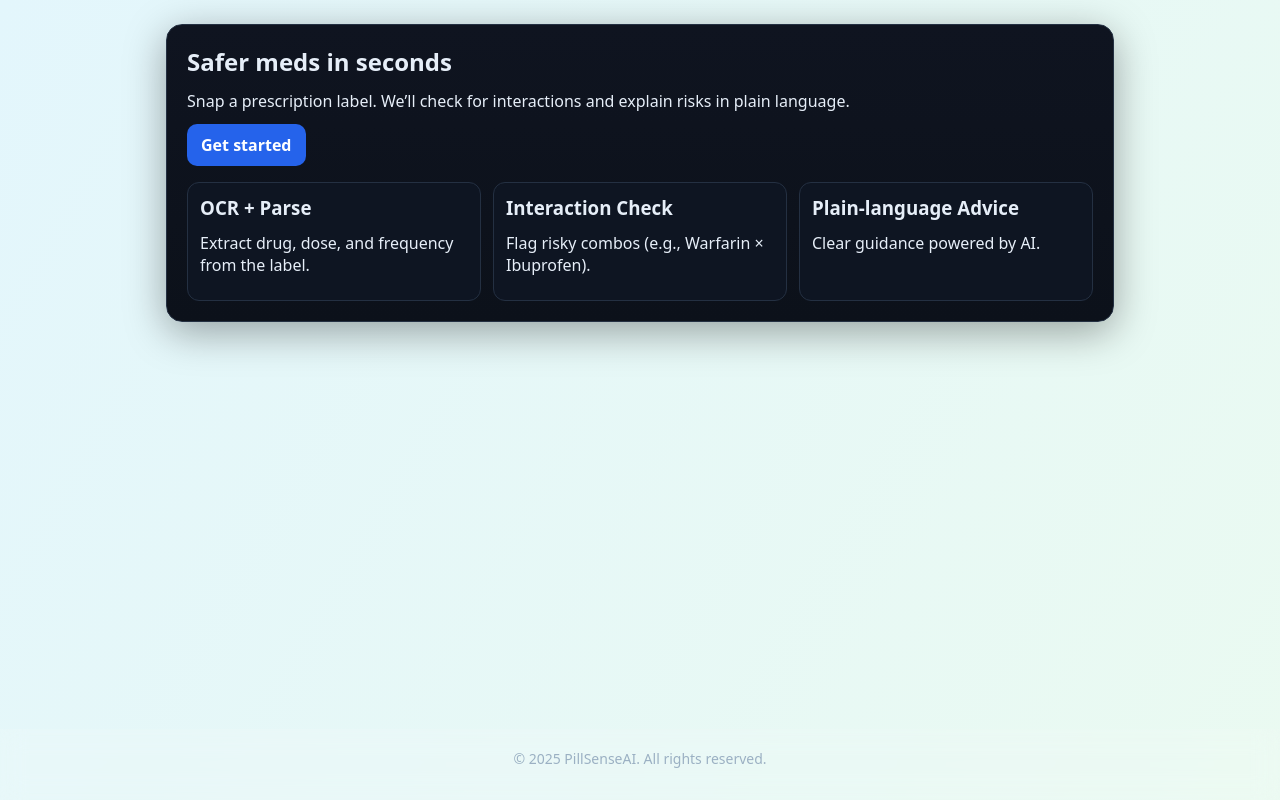
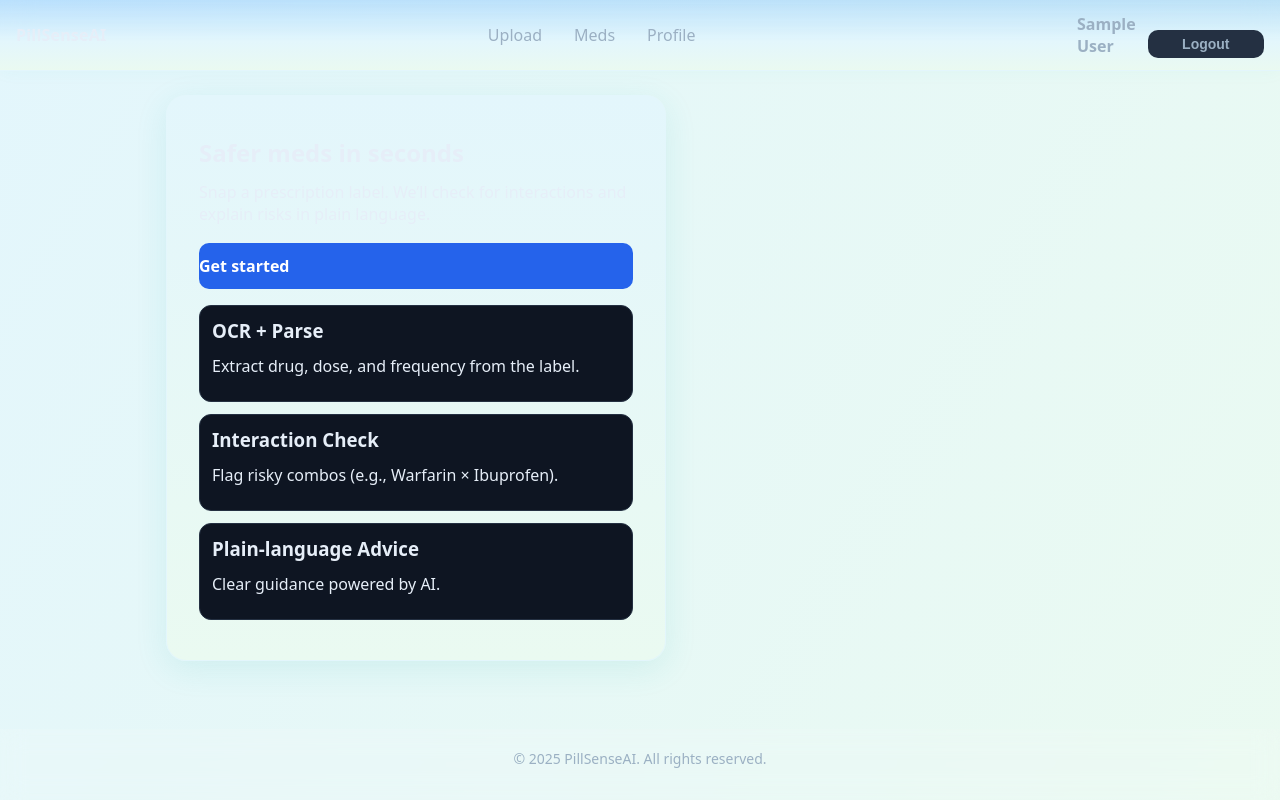
Before and after one commit to nxxis/PillSenseAI, a React (Vite) app in the folder apps/web/: page / in a window 1280 px wide. Built offline with nearby package versions, Linux system fonts and the light colour scheme; no server answers; sample sign-in values are in the browser's storage.

Commit message:
nav bar redesigned

```diff
--- a/apps/web/src/components/Header.jsx
+++ b/apps/web/src/components/Header.jsx
@@ -6,5 +6,56 @@ import AlertModal from './AlertModal.jsx';
 import '../styles/Header.css';
 
 export default function Header() {
-  return null;
+  const { user, logout } = useAuth();
+  const navigate = useNavigate();
+  const [showLogout, setShowLogout] = useState(false);
+
+  const handleLogout = () => {
+    logout();
+    navigate('/login');
+  };
+
+  return (
+    <header className="header">
+      <div className="header-inner">
+        <Link to="/" className="brand">
+          PillSenseAI
+        </Link>
+        <nav className="nav">
+          <NavLink to="/upload" className="nav-link">
+            Upload
+          </NavLink>
+          <NavLink to="/meds" className="nav-link">
+            Meds
+          </NavLink>
+          <NavLink to="/profile" className="nav-link">
+            Profile
+          </NavLink>
+        </nav>
+        {user ? (
+          <div style={{ display: 'flex', alignItems: 'center', gap: 12 }}>
+            <span style={{ color: '#9bb0c3', fontWeight: 600 }}>
+              {user.name || user.email}
+            </span>
+            <button
+              className="btn btn-muted"
+              onClick={handleLogout}
+              style={{ padding: '6px 14px', fontSize: 14 }}
+            >
+              Logout
+            </button>
+          </div>
+        ) : (
+          <nav className="nav">
+            <NavLink to="/login" className="nav-link">
+              Login
+            </NavLink>
+            <NavLink to="/register" className="nav-link">
+              Register
+            </NavLink>
+          </nav>
+        )}
+      </div>
+    </header>
+  );
 }
--- a/apps/web/src/pages/Upload.jsx
+++ b/apps/web/src/pages/Upload.jsx
@@ -114,8 +114,18 @@ export default function Upload() {
   };
 
   return (
+    <div className="upload-center">
       <section className="card">
-      <h2>Upload or snap a label</h2>
+        <h2
+          style={{
+            textAlign: 'center',
+            color: '#2bb7b3',
+            fontWeight: 700,
+            marginBottom: 20,
+          }}
+        >
+          Upload or snap a label
+        </h2>
 
         <label className="file-picker">
           <input
@@ -128,7 +138,7 @@ export default function Upload() {
         </label>
 
         {imagePreview && (
-        <div className="preview">
+          <div className="preview" style={{ margin: '0 auto', maxWidth: 320 }}>
             <img src={imagePreview} alt="Label preview" />
           </div>
         )}
@@ -160,5 +170,6 @@ export default function Upload() {
           {phase === 'idle' ? 'Continue' : 'Working…'}
         </button>
       </section>
+    </div>
   );
 }
--- a/apps/web/src/styles/Header.css
+++ b/apps/web/src/styles/Header.css
@@ -1,20 +1,19 @@
 /* Header.css - Transparent, modern navbar for PillSenseAI */
 
 .header {
-  border-bottom: 1px solid var(--border);
-  background: rgba(255, 255, 255, 0.12);
-  backdrop-filter: blur(12px);
+  border-bottom: 1px solid #e3f6fc;
+  background: linear-gradient(
+    180deg,
+    rgba(99, 179, 255, 0.32) 0%,
+    #e3f6fc 60%,
+    #eafaf1 100%
+  );
+  backdrop-filter: blur(16px);
   position: sticky;
   top: 0;
   z-index: 10;
-  box-shadow: 0 2px 16px rgba(43, 183, 179, 0.08);
+  box-shadow: 0 2px 16px rgba(43, 183, 179, 0.04);
   transition: background 0.3s;
-}
-.header-inner {
-  display: flex;
-  align-items: center;
-  justify-content: space-between;
-  padding: 12px 16px;
 }
 .brand {
   color: var(--text);
@@ -31,9 +30,14 @@
   text-decoration: none;
   padding: 6px 10px;
   border-radius: 8px;
+  transition: background 0.2s, color 0.2s;
 }
+
 .nav-link.active,
 .nav-link:hover {
-  color: var(--text);
-  background: #1c2433;
+  color: #2563eb;
+  font-weight: 700;
+  background: #e3f6fc;
+  box-shadow: 0 4px 16px rgba(99, 179, 255, 0.12),
+    0 1.5px 8px rgba(99, 179, 255, 0.08);
 }
--- a/apps/web/src/styles/global.css
+++ b/apps/web/src/styles/global.css
@@ -40,14 +40,6 @@ body {
   padding: 16px;
 }
 
-.header {
-  border-bottom: 1px solid var(--border);
-  background: rgba(18, 24, 35, 0.7);
-  backdrop-filter: blur(6px);
-  position: sticky;
-  top: 0;
-  z-index: 10;
-}
 .header-inner {
   display: flex;
   align-items: center;
@@ -69,11 +61,6 @@ body {
   text-decoration: none;
   padding: 6px 10px;
   border-radius: 8px;
-}
-.nav-link.active,
-.nav-link:hover {
-  color: var(--text);
-  background: #1c2433;
 }
 
 .footer {
@@ -101,11 +88,20 @@ main.container {
 }
 
 .card {
-  background: linear-gradient(180deg, #0f1420 0%, #0c111a 100%);
-  border: 1px solid var(--border);
-  border-radius: 16px;
-  padding: 20px;
-  box-shadow: 0 10px 40px rgba(0, 0, 0, 0.35);
+  background: linear-gradient(180deg, #e3f6fc 0%, #eafaf1 100%);
+  border: 1px solid #e3f6fc;
+  border-radius: 20px;
+  padding: 40px 32px;
+  box-shadow: 0 8px 32px rgba(43, 183, 179, 0.12);
+  max-width: 500px;
+  width: 100%;
+}
+
+.upload-center {
+  min-height: 80vh;
+  display: flex;
+  align-items: center;
+  justify-content: center;
 }
 
 h1,
@@ -121,15 +117,19 @@ p {
 }
 
 .btn {
-  display: inline-block;
+  display: block;
   background: var(--btn);
   color: var(--btn-text);
-  padding: 10px 14px;
+  padding: 12px 0;
   border-radius: 10px;
   text-decoration: none;
   border: none;
   cursor: pointer;
   font-weight: 600;
+  width: 100%;
+  max-width: 100%;
+  margin: 18px 0 0 0;
+  box-sizing: border-box;
 }
 
 /* AlertModal styles */
@@ -211,14 +211,16 @@ p {
 }
 
 .file-picker {
-  display: inline-flex;
+  display: flex;
   align-items: center;
   gap: 10px;
   border: 1px dashed #32425a;
-  padding: 12px 14px;
+  padding: 14px 18px;
   border-radius: 12px;
   cursor: pointer;
   margin: 10px 0 16px;
+  width: 100%;
+  box-sizing: border-box;
 }
 .file-picker input {
   display: none;
```
Lines whose indentation alone changed are shown as unchanged.
